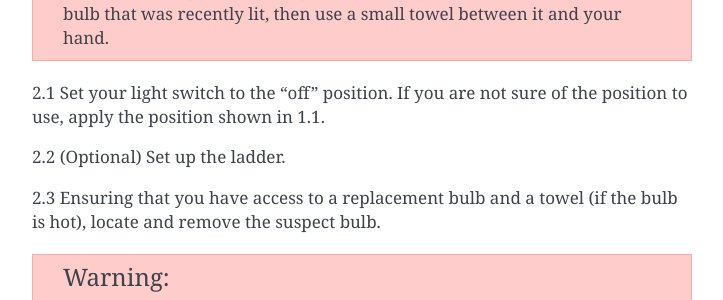
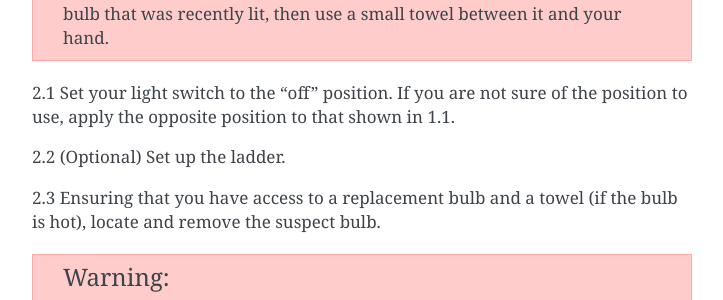
Before and after one commit to m4sterbunny/Demo, a Sphinx documentation site: the page built from source/pages/bulb.rst, in a window 1280 px wide and 900 px high, scrolled down 1336 px. Shown: the part 179-479 px from the top of the window, without its empty margins (388-1111 px from the left). Built offline with Sphinx 7.4.7, drawn with Linux system fonts in a browser that asks for light colours.

Commit message:
fixes switch position

```diff
--- a/source/pages/bulb.rst
+++ b/source/pages/bulb.rst
@@ -48,7 +48,7 @@ Step 2: Test your Bulb
 
    Incandescent light bulbs can get very hot. If you have an incandescent bulb that was recently lit, then use a small towel between it and your hand.
 
-2.1 Set your light switch to the "off" position. If you are not sure of the position to use, apply the position shown in 1.1.
+2.1 Set your light switch to the "off" position. If you are not sure of the position to use, apply the opposite position to that shown in 1.1.
 
 2.2 (Optional) Set up the ladder.
 
```
